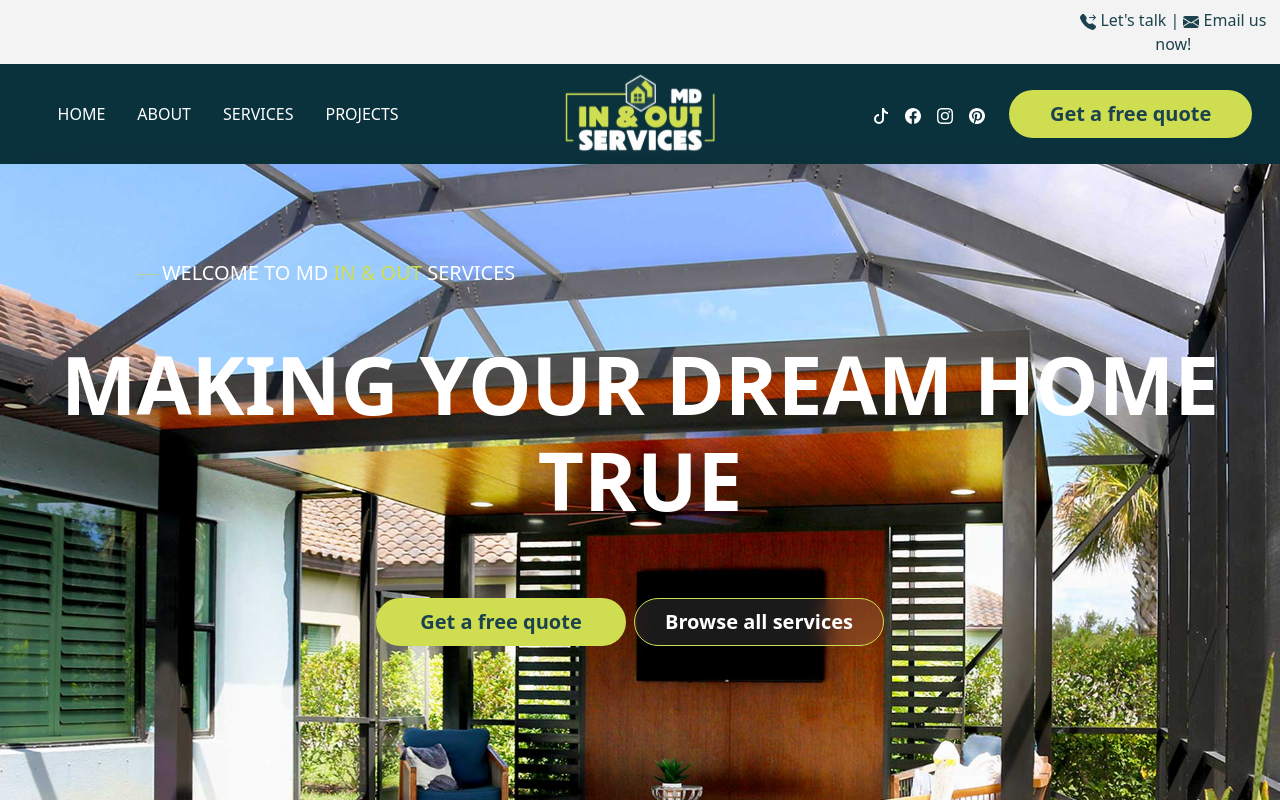
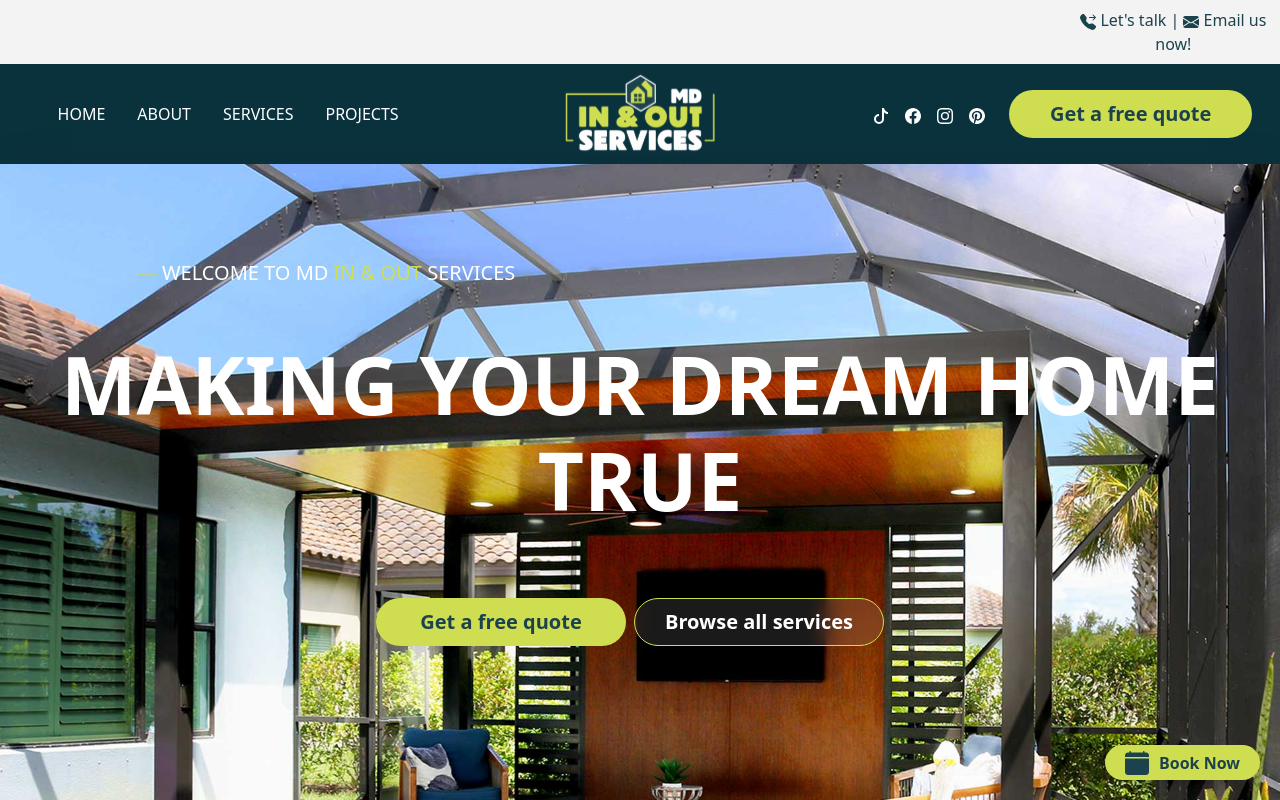
Before and after one commit to yohanJS/mdinandoutserv, a Vue app: page / in a window 1280 px wide. Shown: the top 800 px of the page. Built offline with nearby package versions, Linux system fonts and the light colour scheme.

Commit message:
- adding booking option

```diff
--- a/index.html
+++ b/index.html
@@ -6,6 +6,7 @@
     <link rel="icon" type="image/svg+xml" href="" />
     <meta name="viewport" content="width=device-width, initial-scale=1.0" />
     <link rel="icon" type="image/svg+xml" href="/src/assets/logo.svg" />
+    <link href="https://cdn.jsdelivr.net/npm/bootstrap-icons/font/bootstrap-icons.css" rel="stylesheet"/>
     <title>MD In & Out Services</title>
   </head>
   <body>
--- a/src/App.vue
+++ b/src/App.vue
@@ -1,6 +1,7 @@
 <script setup>
 import LetsTalk from './components/LetsTalk.vue';
 import NavBar from './components/NavBar.vue';
+import Booking from './components/Booking.vue';
 import HeroSection from './components/HeroSection.vue';
 import AboutUs from './components/AboutUs.vue';
 import Services from './components/Services.vue';
@@ -14,6 +15,7 @@ import Footer from './components/Footer.vue';
 <template>
   <LetsTalk></LetsTalk>
   <NavBar></NavBar>
+  <Booking></Booking>
   <HeroSection></HeroSection>
   <AboutUs></AboutUs>
   <Services></Services>
--- /dev/null
+++ b/src/components/Booking.vue
@@ -0,0 +1,66 @@
+<template>
+    <div>
+      <!-- Floating Booking Icon -->
+      <a
+        id="Setmore_button_iframe"
+        href="https://mdinoutservices.setmore.com"
+        rel="noopener noreferrer"
+        class="booking-icon"
+        >
+        <i class="bi bi-calendar-fill"></i>
+        <span class="booking-text">Book Now</span>
+      </a>
+    </div>
+  </template>
+
+  <script>
+  export default {
+    name: "BookingButton",
+    mounted() {
+      // Inject Setmore script dynamically
+      const script = document.createElement("script");
+      script.id = "setmore_script";
+      script.type = "text/javascript";
+      script.src =
+        "https://mdinoutservices.setmore.com";
+      document.body.appendChild(script);
+    },
+  };
+  </script>
+
+  <style scoped>
+  /* Styles for the floating booking button */
+  .booking-icon {
+    position: fixed;
+    bottom: 20px;
+    right: 20px;
+    background-color: #cfdd51; /* Primary color */
+    color: #1C434D;
+    border-radius: 30px; /* Oval appearance to fit text */
+    height: 35px;
+    padding: 0 20px;
+    display: flex;
+    align-items: center;
+    justify-content: center;
+    text-decoration: none;
+    box-shadow: 0 4px 6px rgba(0, 0, 0, 0.1);
+    z-index: 1000;
+    transition: background-color 0.3s ease;
+  }
+
+  .booking-icon:hover {
+    background-color: #b8c043; /* Darker version of primary color */
+    text-decoration: none;
+  }
+
+  .booking-icon i {
+    font-size: 1.5rem; /* Size of the calendar icon */
+    margin-right: 10px;
+  }
+
+  .booking-text {
+    font-size: 1rem; /* Adjust text size */
+    font-weight: bold;
+    color: #1C434D;
+  }
+  </style>
```
